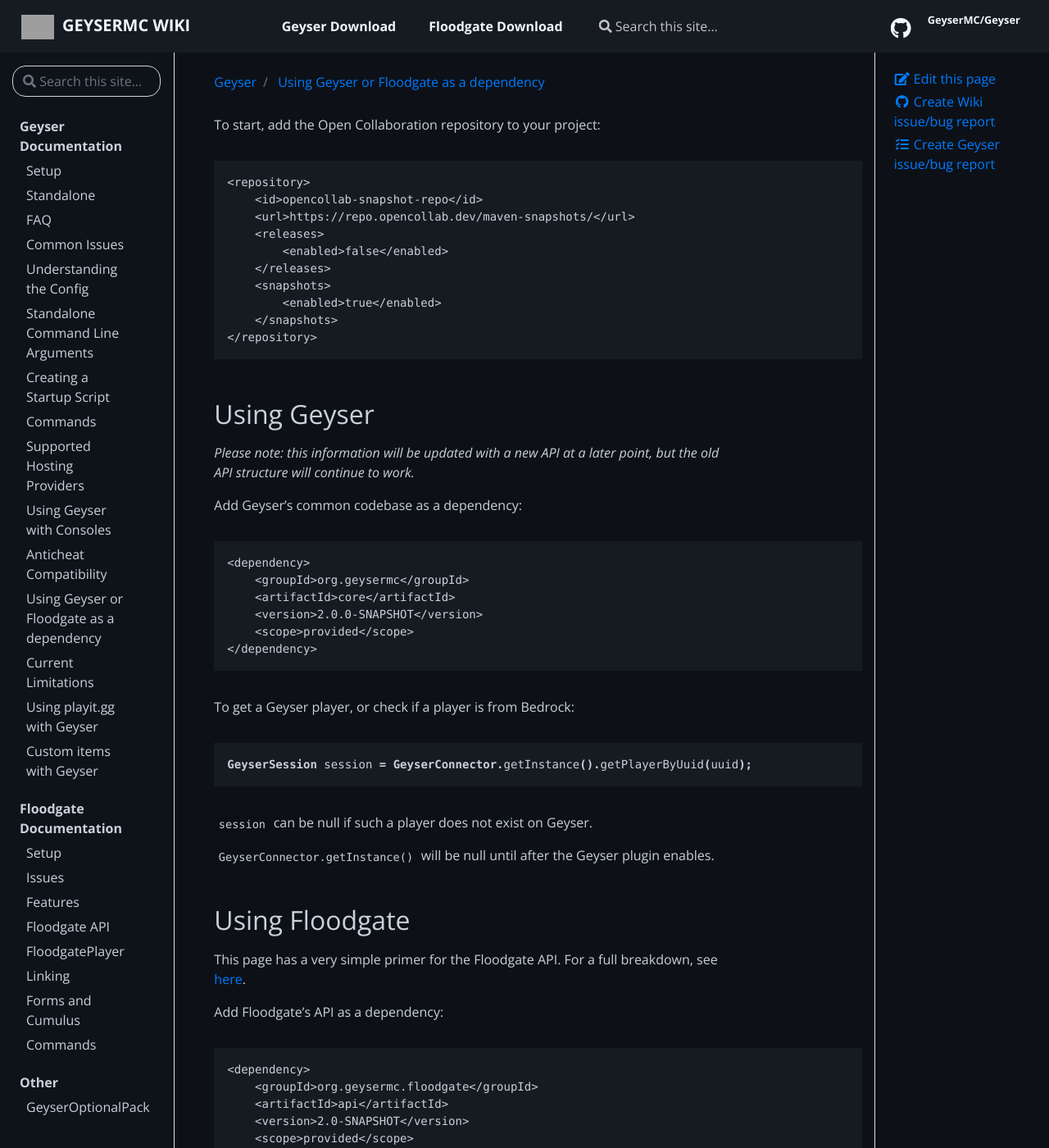
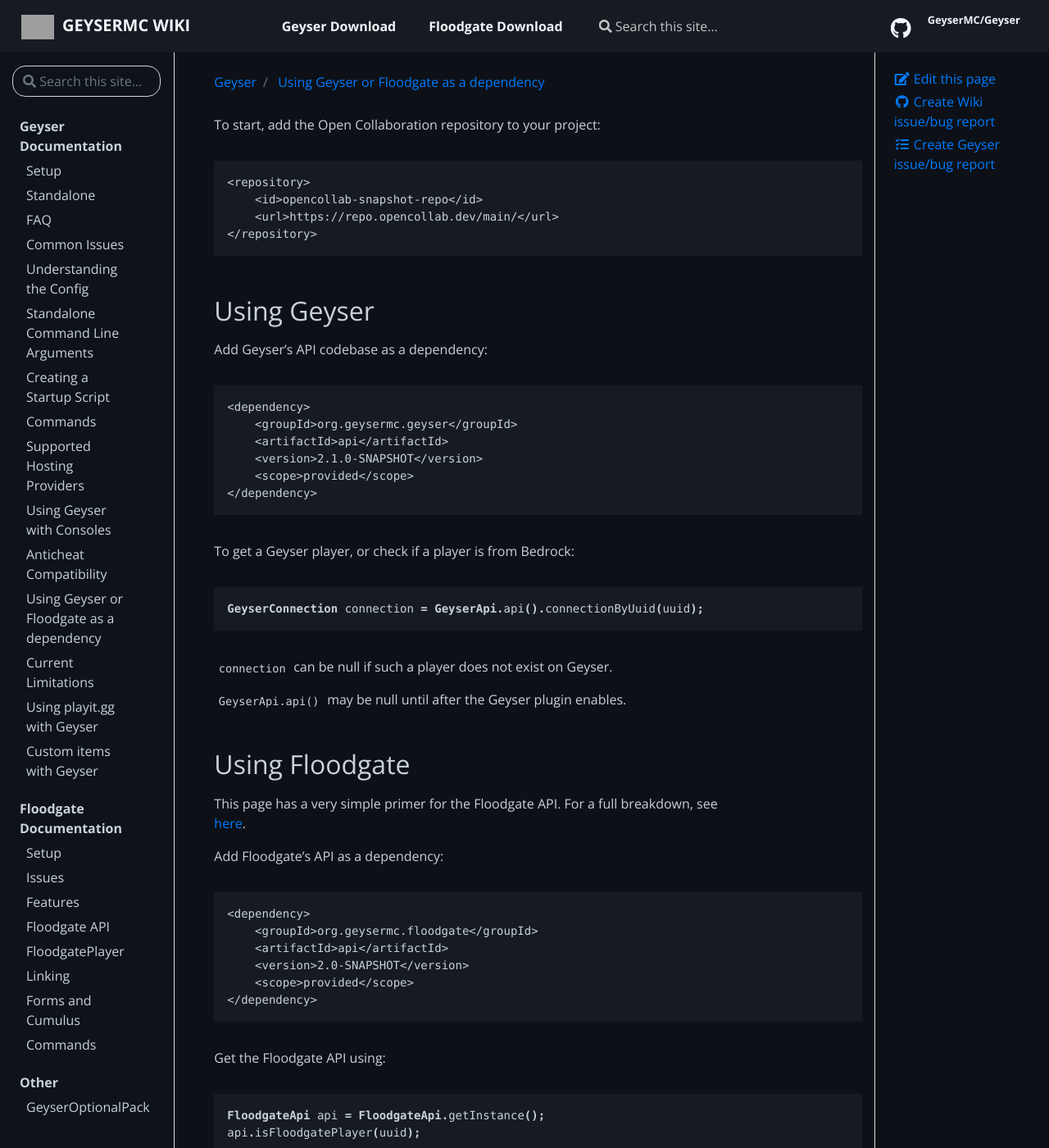
Before and after one commit to GeyserMC/GeyserWiki, a Jekyll site: the page built from _docs/geyser/using-geyser-or-floodgate-as-a-dependency.md, in a window 1280 px wide and 1400 px high. Shown: the whole window at 82% size. Built offline with Jekyll 4.4.1, drawn with Linux system fonts in a browser that asks for light colours; grey boxes are pictures that could not be loaded.

Commit message:
Basic update to dependency page for new Geyser API

````diff
--- a/_docs/geyser/using-geyser-or-floodgate-as-a-dependency.md
+++ b/_docs/geyser/using-geyser-or-floodgate-as-a-dependency.md
@@ -9,27 +9,19 @@
 ```xml
 <repository>
     <id>opencollab-snapshot-repo</id>
-    <url>https://repo.opencollab.dev/maven-snapshots/</url>
-    <releases>
-        <enabled>false</enabled>
-    </releases>
-    <snapshots>
-        <enabled>true</enabled>
-    </snapshots>
+    <url>https://repo.opencollab.dev/main/</url>
 </repository>
 ```
 
 ## Using Geyser
 
-*Please note: this information will be updated with a new API at a later point, but the old API structure will continue to work.*
-
-Add Geyser's common codebase as a dependency:
+Add Geyser's API codebase as a dependency:
 
 ```xml
 <dependency>
-    <groupId>org.geysermc</groupId>
-    <artifactId>core</artifactId>
-    <version>2.0.0-SNAPSHOT</version>
+    <groupId>org.geysermc.geyser</groupId>
+    <artifactId>api</artifactId>
+    <version>2.1.0-SNAPSHOT</version>
     <scope>provided</scope>
 </dependency>
 ```
@@ -37,12 +29,12 @@
 To get a Geyser player, or check if a player is from Bedrock:
 
 ```java
-GeyserSession session = GeyserConnector.getInstance().getPlayerByUuid(uuid);
+GeyserConnection connection = GeyserApi.api().connectionByUuid(uuid);
 ```
 
-`session` can be null if such a player does not exist on Geyser.
+`connection` can be null if such a player does not exist on Geyser.
 
-`GeyserConnector.getInstance()` will be null until after the Geyser plugin enables.
+`GeyserApi.api()` may be null until after the Geyser plugin enables.
 
 
 ## Using Floodgate
````
